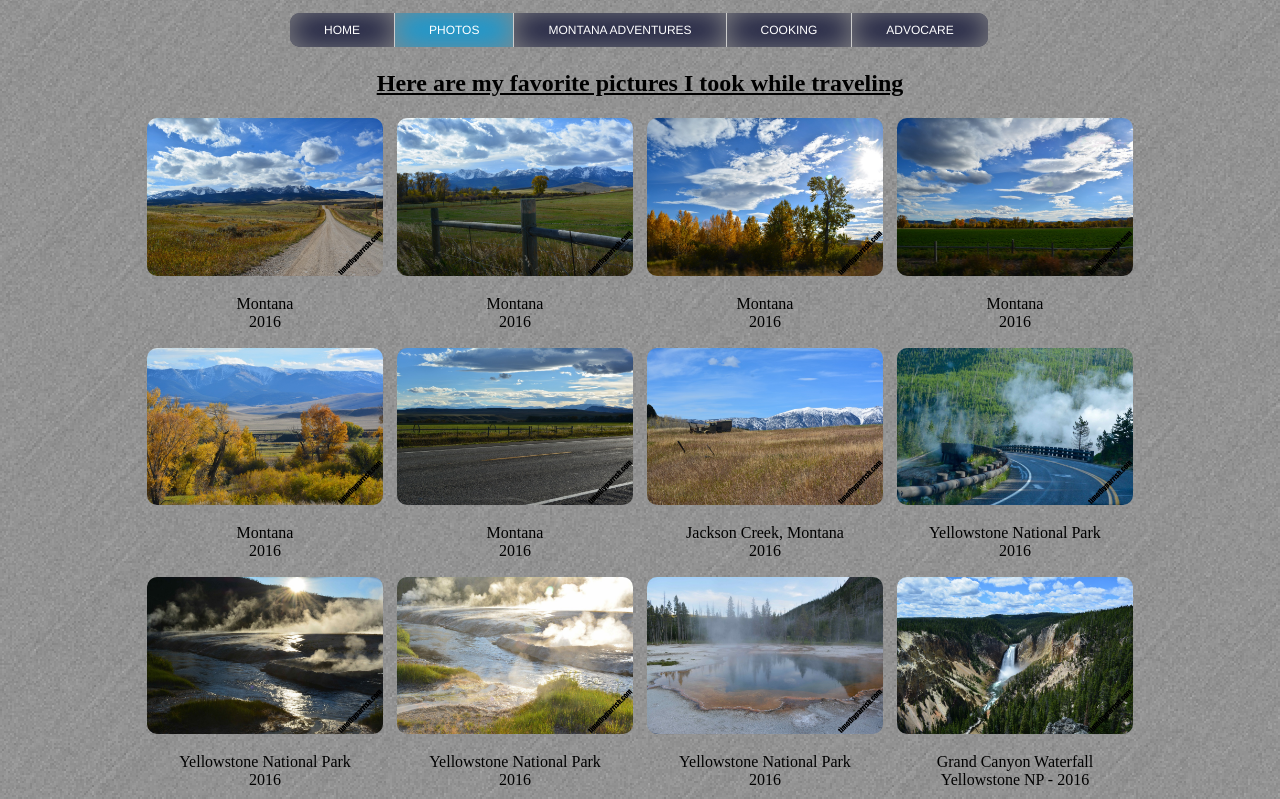
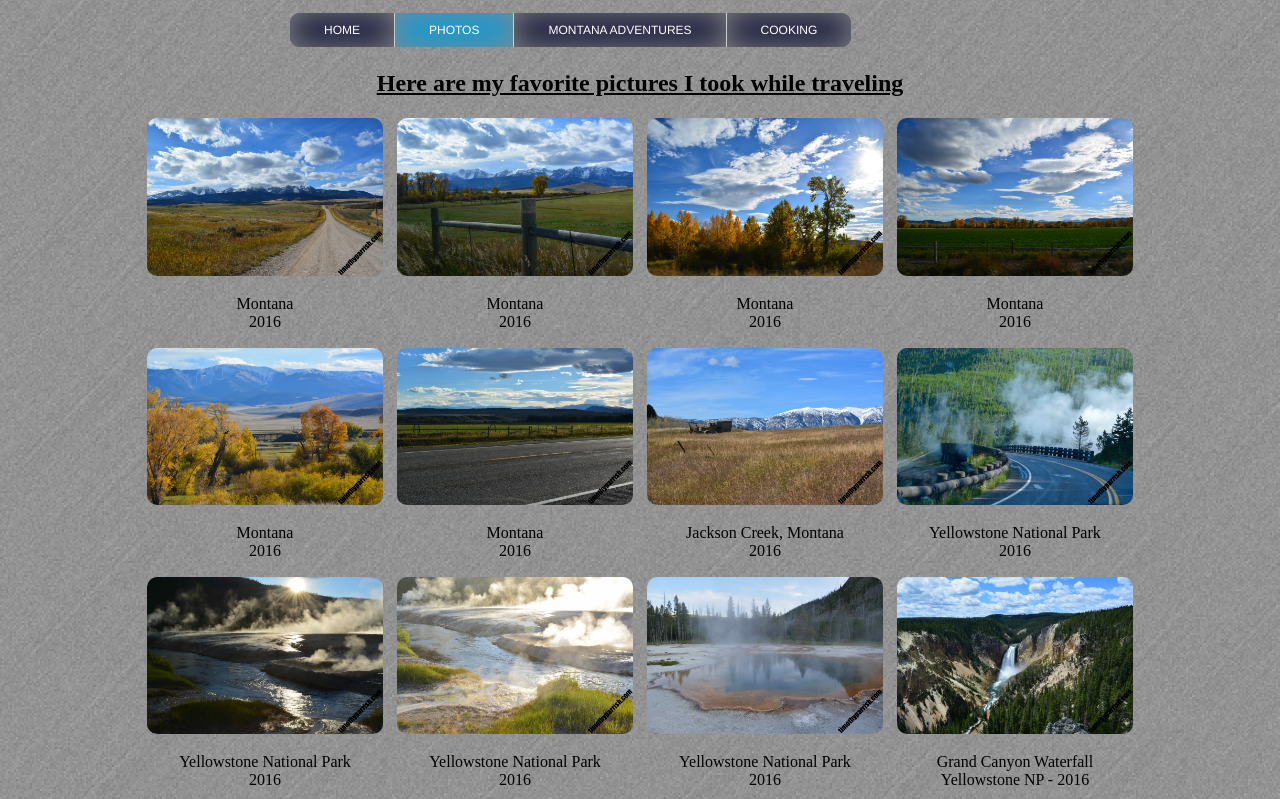
Before and after one commit to TimParrish/legacy_website, a plain HTML site: page html/photos.html in a window 1280 px wide. Shown: the part 73-872 px from the top of the page. Drawn offline with Linux system fonts and the light colour scheme; a web font is replaced by a local one.

Commit message:
Remove deprecated external links

```diff
--- a/html/photos.html
+++ b/html/photos.html
@@ -19,9 +19,7 @@
 			<li><a href="../index.html" id="firstLink">Home</a></li>
 			<li><a class="current" href="photos.html">Photos</a></li>
 			<li><a href="montana.html">Montana Adventures</a></li>
-			<li><a href="cooking.html">Cooking</a></li>
-			<li><a target="_blank" href="https://www.advocare.com/150556834/store"
-					id="lastLink">Advocare</a></li>
+			<li><a href="cooking.html" id="lastLink">Cooking</a></li>
 			<div class="clear"></div>
 		</ul><!--end of navigation-->
 
```
Also changed, not shown: html/cooking.html (+1 -3 lines), html/hidden.html (+1 -2 lines), html/montana.html (+1 -4 lines), index.html (+1 -3 lines).
